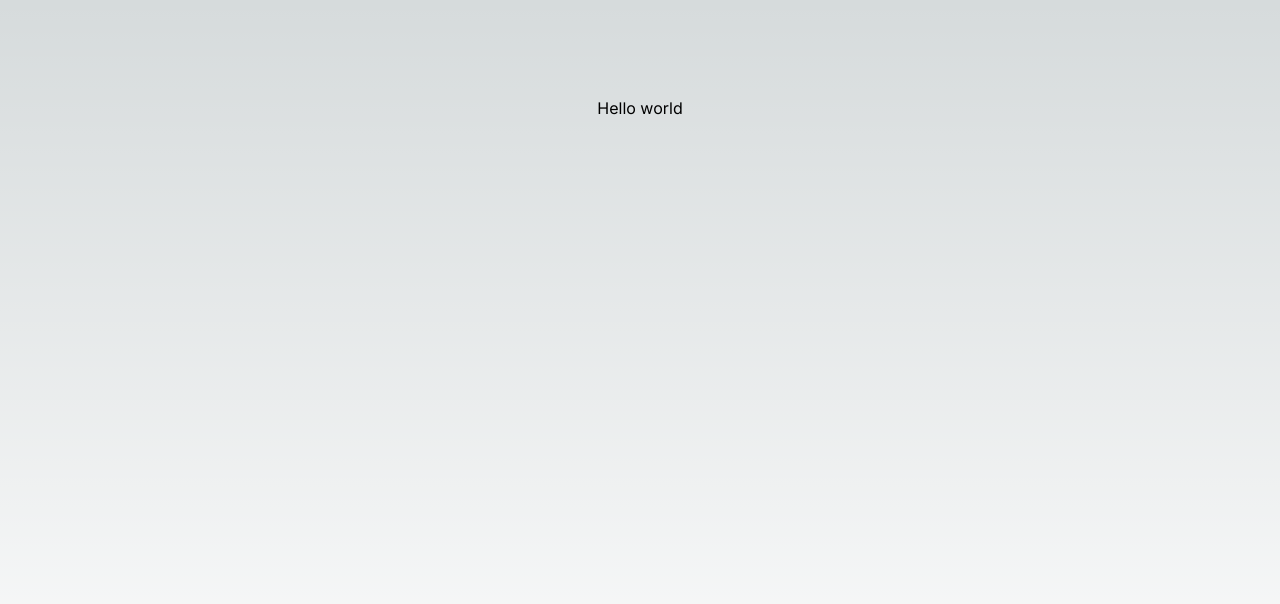
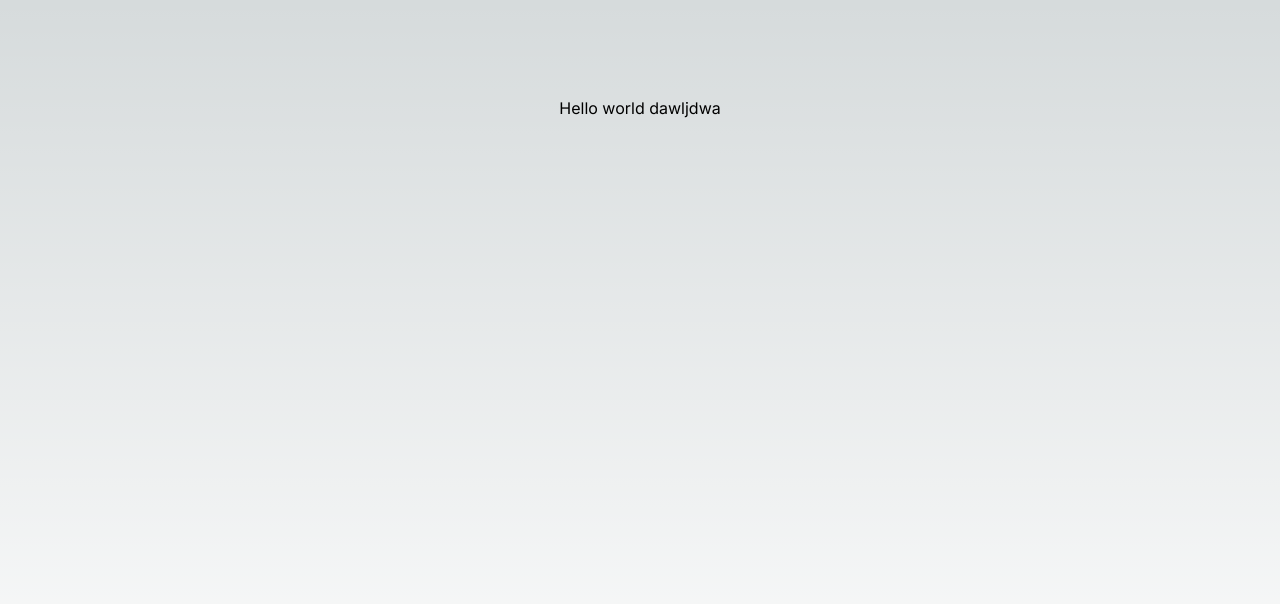
Before and after one commit to Kirill-Elrt/next-strapi, a Next.js app in the folder frontend/: page / in a window 1280 px wide. Shown: the top 604 px of the page. Built offline with nearby package versions, Linux system fonts and the light colour scheme.

Commit message:
initial1

```diff
--- a/frontend/app/page.js
+++ b/frontend/app/page.js
@@ -2,7 +2,7 @@
 export default function Home() {
   return (
     <main className="flex min-h-screen flex-col items-center justify-between p-24">
-      Hello world
+      Hello world dawljdwa
     </main>
   )
 }
```
